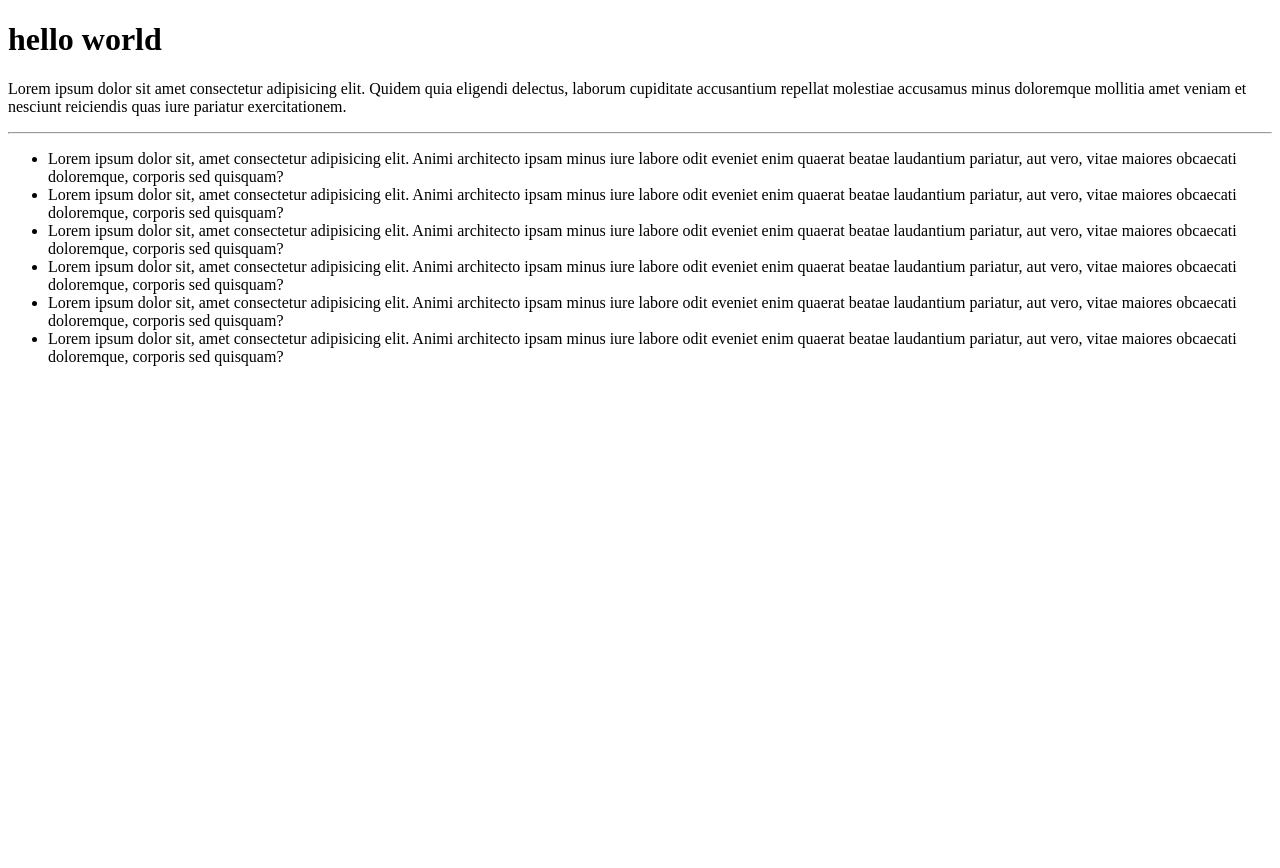
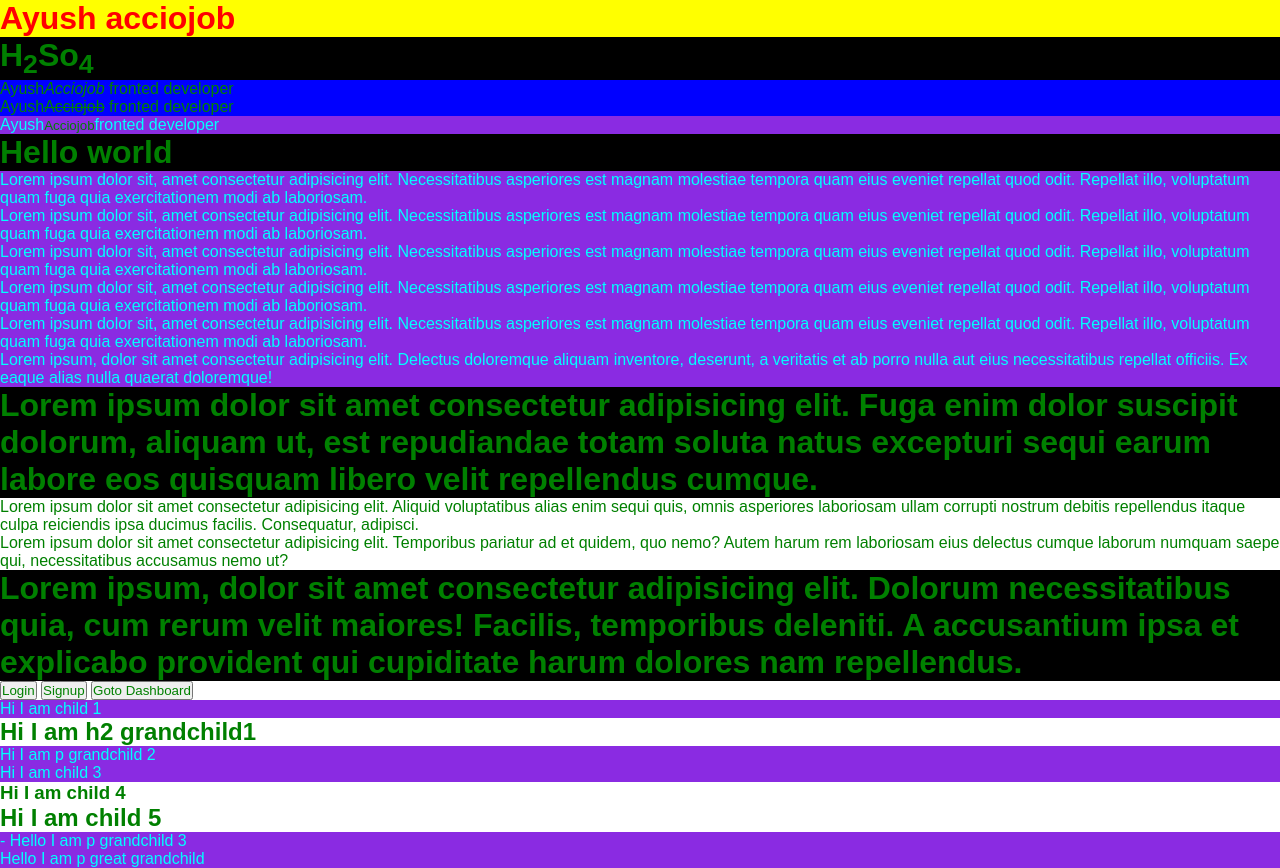
Before and after one commit to SWETA2318/-13nov-repo, a plain HTML site: page index.html in a window 1280 px wide. Before the commit the page ends 800 px from the top, so only its background shows below. Drawn offline with Linux system fonts and the light colour scheme.

Commit message:
Add files via upload

```diff
--- a/index.html
+++ b/index.html
@@ -4,19 +4,113 @@
     <meta charset="UTF-8">
     <meta name="viewport" content="width=device-width, initial-scale=1.0">
     <title>Document</title>
+    <style>
+        # eg1{
+            color: blue;
+            background-color: aqua;
+        }
+        #eg2{
+            color: greenyellow;
+            background-color: black;
+        }
+        p{
+            color: aqua;
+            background-color: blueviolet;
+        }
+  </style>
+  <link rel="stylesheet"href="./style.css">
 </head>
 <body>
-    <h1>hello world</h1>
-    <p>Lorem ipsum dolor sit amet consectetur adipisicing elit. Quidem quia eligendi delectus, laborum cupiditate accusantium repellat molestiae accusamus minus doloremque mollitia amet veniam et nesciunt reiciendis quas iure pariatur exercitationem.
-    </p>
-    <hr>
-    <ul>
-        <li>Lorem ipsum dolor sit, amet consectetur adipisicing elit. Animi architecto ipsam minus iure labore odit eveniet enim quaerat beatae laudantium pariatur, aut vero, vitae maiores obcaecati doloremque, corporis sed quisquam?</li>
-        <li>Lorem ipsum dolor sit, amet consectetur adipisicing elit. Animi architecto ipsam minus iure labore odit eveniet enim quaerat beatae laudantium pariatur, aut vero, vitae maiores obcaecati doloremque, corporis sed quisquam?</li>
-        <li>Lorem ipsum dolor sit, amet consectetur adipisicing elit. Animi architecto ipsam minus iure labore odit eveniet enim quaerat beatae laudantium pariatur, aut vero, vitae maiores obcaecati doloremque, corporis sed quisquam?</li>
-        <li>Lorem ipsum dolor sit, amet consectetur adipisicing elit. Animi architecto ipsam minus iure labore odit eveniet enim quaerat beatae laudantium pariatur, aut vero, vitae maiores obcaecati doloremque, corporis sed quisquam?</li>
-        <li>Lorem ipsum dolor sit, amet consectetur adipisicing elit. Animi architecto ipsam minus iure labore odit eveniet enim quaerat beatae laudantium pariatur, aut vero, vitae maiores obcaecati doloremque, corporis sed quisquam?</li>
-        <li>Lorem ipsum dolor sit, amet consectetur adipisicing elit. Animi architecto ipsam minus iure labore odit eveniet enim quaerat beatae laudantium pariatur, aut vero, vitae maiores obcaecati doloremque, corporis sed quisquam?</li>
-    </ul>
+    <!--
+        1.Wrapping up git and github
+        2.intro to css
+        3.CSS Selectors
+        4.Text Properties
+        5.Font Properties
+    -->
+    <!--
+        cascading style sheets
+    -->
+<!--
+    puropose of CSS:
+    1.consisstency
+-->
+<!--
+    Three ways to use CSS with HTML:
+    1.Inline
+    2.Internal
+    3.External
+-->
+<!--inline > internal > external -->
+<!--
+    inline CSS
+-->
+<h1 style="color:red; background-color: yellow;"> Ayush acciojob</h1>
+<h1>H<sub>2</sub>So<sub>4</sub></h1>
+<p style="color:green; background-color:blue;">Ayush<i>Acciojob</i> fronted developer</p>
+<p style="color:green; background-color:blue;">Ayush<s>Acciojob</s> fronted developer</p>
+<p>Ayush<small>Acciojob</small>fronted developer</p>
+ <!--
+    pross:
+    1. quick and easy
+    2.highest priority
+    cons:
+    1.Not suitable for big projects
+    2.It is considered as a bad practice beacause it reduces code readability
+    3.It does not provide code reusability
+ -->
+ <!--Internal CSS-->
+ <h1 id="">Hello world</h1>
+ <p>Lorem ipsum dolor sit, amet consectetur adipisicing elit. Necessitatibus asperiores est magnam molestiae tempora quam eius eveniet repellat quod odit. Repellat illo, voluptatum quam fuga quia exercitationem modi ab laboriosam.</p>
+ <p>Lorem ipsum dolor sit, amet consectetur adipisicing elit. Necessitatibus asperiores est magnam molestiae tempora quam eius eveniet repellat quod odit. Repellat illo, voluptatum quam fuga quia exercitationem modi ab laboriosam.</p>
+ <p>Lorem ipsum dolor sit, amet consectetur adipisicing elit. Necessitatibus asperiores est magnam molestiae tempora quam eius eveniet repellat quod odit. Repellat illo, voluptatum quam fuga quia exercitationem modi ab laboriosam.</p>
+ <p>Lorem ipsum dolor sit, amet consectetur adipisicing elit. Necessitatibus asperiores est magnam molestiae tempora quam eius eveniet repellat quod odit. Repellat illo, voluptatum quam fuga quia exercitationem modi ab laboriosam.</p>
+ <p>Lorem ipsum dolor sit, amet consectetur adipisicing elit. Necessitatibus asperiores est magnam molestiae tempora quam eius eveniet repellat quod odit. Repellat illo, voluptatum quam fuga quia exercitationem modi ab laboriosam.</p>
+<!--
+    pros:
+    1.keeps the file clean
+    2.provides reusability
+    3.No extra files is needed to be created
+    cons:
+    1.we are still not able to use the code written for multi page website
+    2.It is better to create a separate file alltogether for css since it has a different work/function.
+
+-->
+<!--External CSS-->
+<!--CSS selectors-->
+<!--
+    1.Universal selector
+    2.Type selector
+    3.Id selector
+    4.Class selector//Advanced selector
+    5.pseudo selector
+    6.combinator selector
+-->
+<p>Lorem ipsum, dolor sit amet consectetur adipisicing elit. Delectus doloremque aliquam inventore, deserunt, a veritatis et ab porro nulla aut eius necessitatibus repellat officiis. Ex eaque alias nulla quaerat doloremque!</p>
+<h1 class="my-box">Lorem ipsum dolor sit amet consectetur adipisicing elit. Fuga enim dolor suscipit dolorum, aliquam ut, est repudiandae totam soluta natus excepturi sequi earum labore eos quisquam libero velit repellendus cumque.</h1>
+<div class="my-box">Lorem ipsum dolor sit amet consectetur adipisicing elit. Aliquid voluptatibus alias enim sequi quis, omnis asperiores laboriosam ullam corrupti nostrum debitis repellendus itaque culpa reiciendis ipsa ducimus facilis. Consequatur, adipisci.</div>
+<span class="my-box">Lorem ipsum dolor sit amet consectetur adipisicing elit. Temporibus pariatur ad et quidem, quo nemo? Autem harum rem laboriosam eius delectus cumque laborum numquam saepe qui, necessitatibus accusamus nemo ut?</span>
+<!--class is not unique and multiple classes canbe provided to same element-->
+<h1 class="my-box">Lorem ipsum, dolor sit amet consectetur adipisicing elit. Dolorum necessitatibus quia, cum rerum velit maiores! Facilis, temporibus deleniti. A accusantium ipsa et explicabo provident qui cupiditate harum dolores nam repellendus.</h1>
+<button class="btn">Login</button>
+<button class="btn">Signup</button>
+<!--btn-->
+<button class="btn">Goto Dashboard</button>
+<div id="eg3">
+    <p> Hi I am child 1</p>
+    <div>
+        <h2>Hi I am h2 grandchild1</h2>
+        <p>Hi I am p grandchild 2</p>
+    </div>
+
+    <p> Hi I am child 3</p>
+    <h3>Hi I am child 4</h3>
+    <h2>Hi I am child 5</h2>
+    <div>
+        <p> - Hello I am p grandchild 3</p>
+        <div><p> Hello I am p great grandchild</p></div>
+    </div>
+
+</div>
 </body>
 </html>
--- /dev/null
+++ b/style.css
@@ -0,0 +1,31 @@
+/*universal selector*/
+*{
+color:green;
+}
+*{
+    margin:0px;
+    padding:0px;
+    font-family:arial,helvetics,sans-serif;
+}
+/*type selector*/
+h1{
+    clor: aqua;
+    background-color: black;
+}
+/*id selector*/
+#eg1{
+    color: yellow;
+    background-color: blue;
+/* class selector */
+.my box{
+    color:red;
+    background-color: pink;
+}
+.btn{
+    border: none;
+    padding: 10px 20px;
+    font-size: 20px;
+    border radius: 5px;
+    background-color: aqua;
+    font-weight: 800;
+}
```
Also changed, not shown: index2.html (added, +12 -0 lines).
